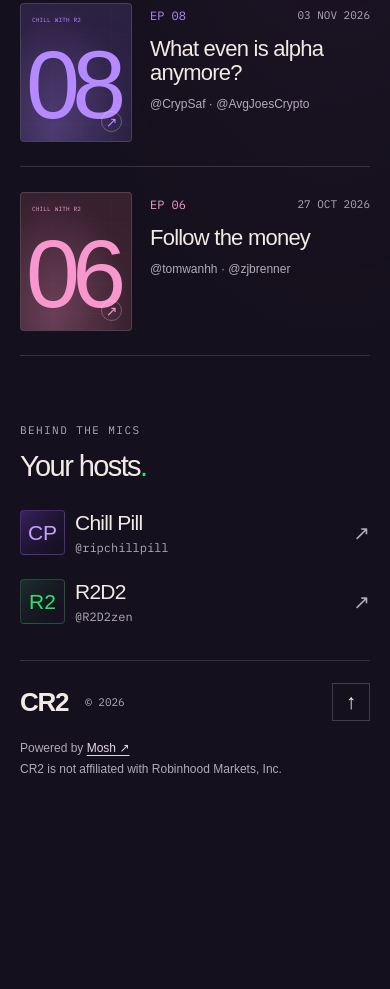
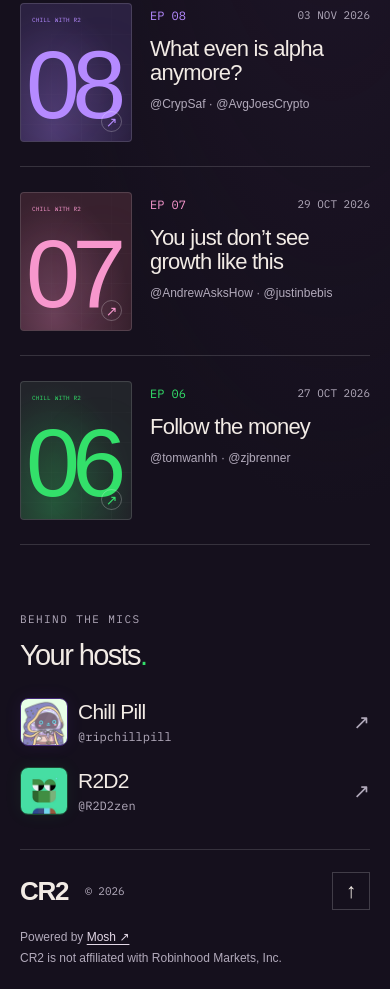
Before and after one commit to ZENCHE/chillwithr2website, an Astro site: page / in a window 390 px wide. Shown: the part 1242-2231 px from the top of the page. Before the commit the page ends 2042 px from the top, so only its background shows below. Built offline with nearby package versions, Linux system fonts and the light colour scheme; Astro itself is replaced by a stand-in of ours.

Commit message:
Update Site source

```diff
--- a/src/data.ts
+++ b/src/data.ts
@@ -30,17 +30,26 @@ export const episodes: Episode[] = [
     accent: 'violet'
   },
   {
+    number: '07',
+    title: 'You just don’t see growth like this',
+    guests: '@AndrewAsksHow · @justinbebis',
+    date: '29 OCT 2026',
+    dateTime: '2026-10-29',
+    url: 'https://x.com/i/broadcasts/1lJQRWOgaqzxE',
+    accent: 'pink'
+  },
+  {
     number: '06',
     title: 'Follow the money',
     guests: '@tomwanhh · @zjbrenner',
     date: '27 OCT 2026',
     dateTime: '2026-10-27',
     url: 'https://x.com/i/broadcasts/1DxleVAXgpdKL',
-    accent: 'pink'
+    accent: 'green'
   }
 ];
 
 export const hosts = [
-  { name: 'Chill Pill', handle: '@ripchillpill', url: 'https://x.com/ripchillpill', initials: 'CP' },
-  { name: 'R2D2', handle: '@R2D2zen', url: 'https://x.com/R2D2zen', initials: 'R2' }
+  { name: 'Chill Pill', handle: '@ripchillpill', url: 'https://x.com/ripchillpill', avatar: '/assets/chill-pill-avatar.png' },
+  { name: 'R2D2', handle: '@R2D2zen', url: 'https://x.com/R2D2zen', avatar: '/assets/r2d2-avatar.png' }
 ];
--- a/src/pages/index.astro
+++ b/src/pages/index.astro
@@ -93,7 +93,7 @@ const schema = {
       </section>
       <section class="hosts wrap" id="hosts" aria-labelledby="hosts-title">
         <div><p class="eyebrow">BEHIND THE MICS</p><h2 id="hosts-title">Your hosts<span>.</span></h2></div>
-        <div class="host-list">{hosts.map((host)=>(<a class="host" href={host.url} target="_blank" rel="noopener noreferrer"><span class="host-initial" aria-hidden="true">{host.initials}</span><span><strong>{host.name}</strong><small>{host.handle}</small></span><span class="host-arrow" aria-hidden="true">↗</span></a>))}</div>
+        <div class="host-list">{hosts.map((host)=>(<a class="host" href={host.url} target="_blank" rel="noopener noreferrer"><img class="host-avatar" src={host.avatar} width="400" height="400" loading="lazy" decoding="async" alt="" /><span><strong>{host.name}</strong><small>{host.handle}</small></span><span class="host-arrow" aria-hidden="true">↗</span></a>))}</div>
       </section>
     </main>
     <footer class="footer wrap"><div class="footer-brand">CR2<span>© 2026</span></div><p>Powered by <a href="https://x.com/Moshdottrade" target="_blank" rel="noopener noreferrer">Mosh ↗</a><small>CR2 is not affiliated with Robinhood Markets, Inc.</small></p><a class="back-top" href="#top" aria-label="Back to top">↑</a></footer>
--- a/src/styles/global.css
+++ b/src/styles/global.css
@@ -517,7 +517,7 @@ h2 > span {
 }
 .episodes {
   display: grid;
-  grid-template-columns: repeat(3, 1fr);
+  grid-template-columns: repeat(4, minmax(0, 1fr));
   gap: 26px;
 }
 .episode {
@@ -709,25 +709,19 @@ h2 > span {
   gap: 16px;
   min-height: 75px;
 }
-.host-initial {
-  display: grid;
-  place-items: center;
+.host-avatar {
+  display: block;
+  object-fit: cover;
   flex: none;
-  width: 57px;
-  height: 57px;
+  width: 64px;
+  height: 64px;
   border: 1px solid #8b4dff65;
-  border-radius: 4px;
-  background: radial-gradient(ellipse at 0 0, #8b4dff45, transparent 90%);
-  color: #c7a1ff;
-  font:
-    500 24px "Fredoka Variable",
-    sans-serif;
-  box-shadow: inset 0 0 15px #8b4dff10;
+  border-radius: 8px;
+  box-shadow: 0 0 18px #8b4dff14;
 }
-.host:nth-child(2) .host-initial {
+.host:nth-child(2) .host-avatar {
   border-color: #33e06a45;
-  color: var(--green);
-  background: radial-gradient(ellipse at 0 0, #33e06a25, transparent 90%);
+  box-shadow: 0 0 18px #33e06a12;
 }
 .host strong {
   font-weight: 500;
@@ -879,6 +873,7 @@ h2 > span {
     font-size: 22px;
   }
   .episodes {
+    grid-template-columns: repeat(2, minmax(0, 1fr));
     gap: 20px;
   }
   .hosts {
@@ -1135,10 +1130,9 @@ h2 > span {
     gap: 10px;
     min-height: 55px;
   }
-  .host-initial {
-    width: 40px;
-    height: 45px;
-    font-size: 21px;
+  .host-avatar {
+    width: 48px;
+    height: 48px;
   }
   .host strong {
     font-size: 18px;
@@ -1367,9 +1361,9 @@ h2 > span {
   .host-arrow {
     display: block;
   }
-  .host-initial {
-    width: 45px;
-    height: 45px;
+  .host-avatar {
+    width: 48px;
+    height: 48px;
   }
   .host strong {
     font-size: 21px;
```
Also changed, not shown: README.md, public/assets/chill-pill-avatar.png (added), public/assets/r2d2-avatar.png (added).
